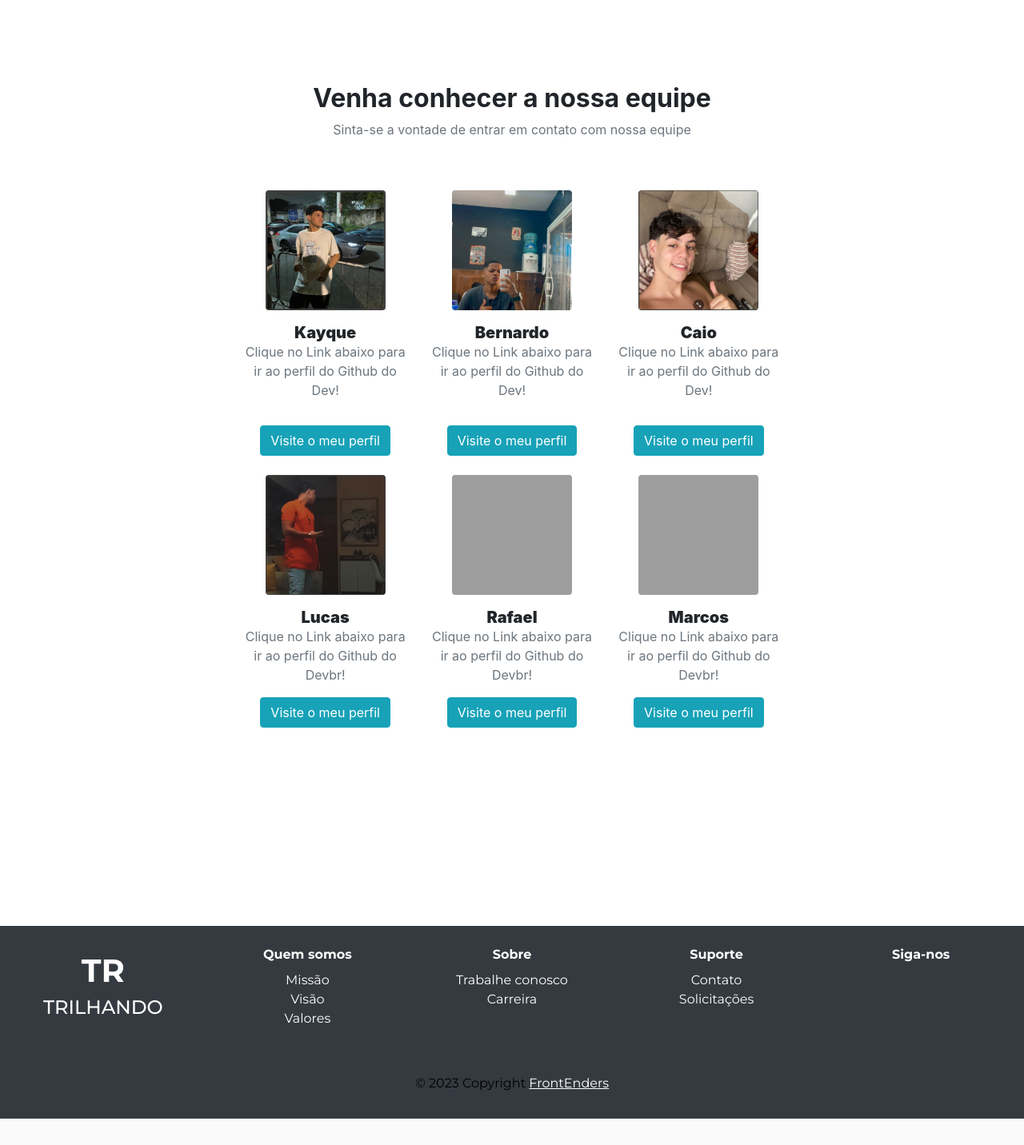
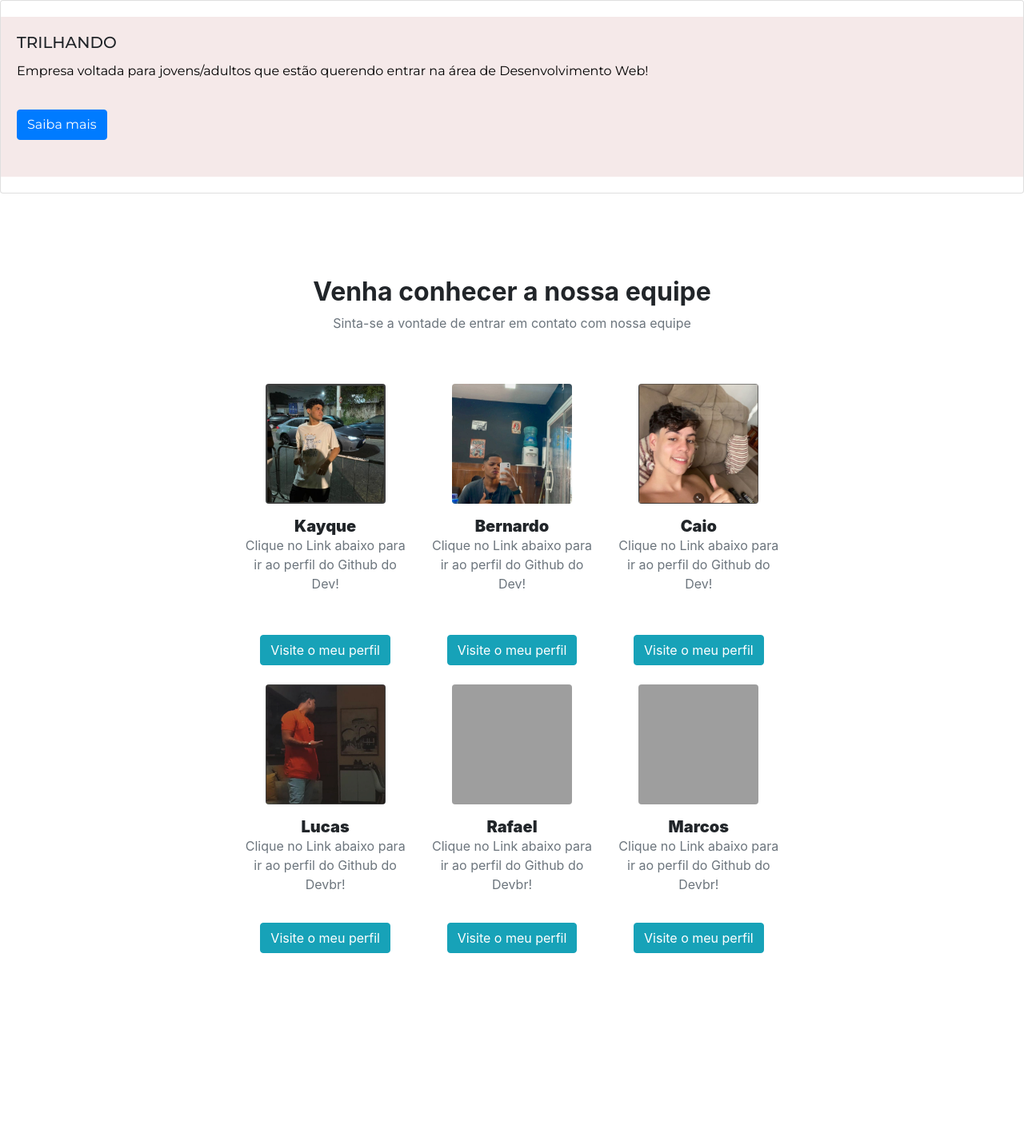
Before and after one commit to kayquec0dex/trailing-website, a PHP site: page /html/contato.html in a window 1280 px wide. Shown: the part 56-1488 px from the top of the page at 80% size. Before the commit the page ends 1455 px from the top, so only its background shows below. Run offline with PHP 8.4, Linux system fonts and the light colour scheme; some libraries are stand-ins or nearby versions; grey boxes are pictures that could not be loaded.

Commit message:
adicionando um texto sobre o site

```diff
--- a/css/contato.css
+++ b/css/contato.css
@@ -5,3 +5,68 @@
 #footer{
 	margin-top: 10%;
 }
+.card {
+
+    border: none;
+  }
+
+  .card-body {
+    background-color: #f5e9e9;
+    margin: 20px 0px 20px 0px;
+    height: 200px;
+    font-family: Montserrat;
+  }
+
+  .caixa-gif {
+    width: 50vw;
+    display: flex;
+    padding: 50px 0px 50px 50px;
+  }
+
+  h1 {
+    font-size: 30px;
+  }
+
+  h5 {
+    font-weight: bold;
+  }
+
+  .caixa-texto {
+    font-size: 20px;
+    margin-right: 10%;
+    font-family: Montserrat;
+  }
+
+
+
+  .caixa-texto .texto {
+    width: 40vw;
+    font-size: 20px;
+  }
+
+  body{
+    min-height: 100vh;
+}
+
+#footer{
+    position: sticky;
+    top: 100%;
+}
+  /*  -------------BOTÕES------------- */
+  .btn {
+    background-color: #0085FF;
+    border-color: #458FD3;
+    color: black;
+    border-radius: 20px;
+    margin-top: 20px;
+    padding: 10px;
+    transition: 0.3s;
+  }
+
+  .btn:hover {
+    font-weight: bold;
+    background-color: #00FF57;
+    border: none;
+    transform: scale(1.17);
+    box-shadow: 4px 10px 8px rgba(0, 0, 0, 0.1);
+  }
--- a/html/contato.html
+++ b/html/contato.html
@@ -80,6 +80,27 @@
 			});
 		});
 	</script>
+
+	<section class="card">
+		<div class="card-body">
+		  <h5 class="card-title">TRILHANDO</h5>
+		  <p class="card-text">Empresa voltada para jovens/adultos que estão querendo entrar na área de Desenvolvimento Web!</p>
+			<button class="btn btn-primary" type="button" data-bs-toggle="collapse" data-bs-target="#collapseExample ">Saiba mais</button>
+		  </div>
+	  </section>
+	  <div class="collapse" id="collapseExample">
+		<div class="caixa-gif">
+		  <div class="caixa-texto">
+			<h1>Sobre</h1>
+			<p class="texto">
+				Trilhando é um site voltado para o aprendizado de programação, com o objetivo de orientar e capacitar novos programadores na busca autônoma por conhecimento. Ajudando-os a traçar e acompanhar uma rotina de estudos através dos planos.
+				A empresa já está a 5 anos no mercado, cada vez mais inovadora em seus conteúdos e metodologias de ensino.
+			</p>
+		  </div>
+		  <img src="../imgs/4 logo preta sem fundo.svg" alt="estudos" style="height: 156px;">
+		</div>
+	  </div>
+
 	<section data-aos="fade-down" class="py-5">
 		<div class="container py-5">
 			<div class="row mb-4 mb-lg-5">
```
